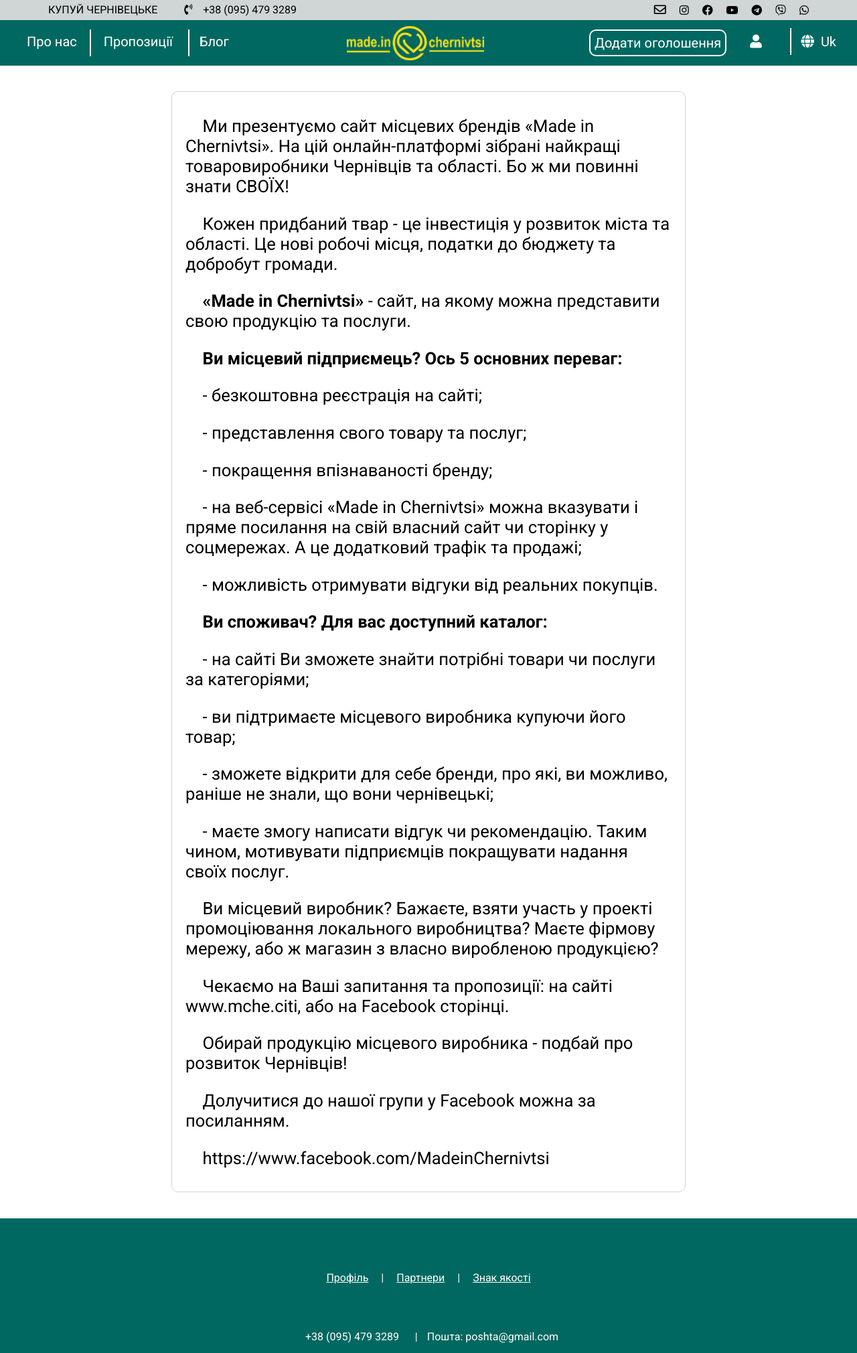
After one commit to ClusterBit/cvblog, a Django app: page /about/ in a window 1280 px wide. The commit adds this page. Shown: the top 2020 px of the page at 67% size. Run offline with Django 3.2, Linux system fonts and the light colour scheme; parts of the project's set-up code (start-up, migrations or seed data) failed here and were passed over; some libraries are stand-ins or nearby versions.

Commit message:
Nav menu

```diff
--- a/app/core/static/core/styles/style.css
+++ b/app/core/static/core/styles/style.css
@@ -1359,8 +1359,8 @@ border:0px;
     .numb{
     display: none !important;
     }
+}
 
-}
 @media only screen and (max-width: 790px){
     .main-header-left li {
     display: none;
@@ -1386,3 +1386,21 @@ border:0px;
     margin-inline-end: 5px;
     }
 }
+
+.about-container{
+    border: 1px solid lightgray;
+    border-radius: 10px;
+    margin: 3% auto;
+    width: 60%;
+    padding:10px 20px;
+}
+
+.about-container p{
+text-indent: 2vw;
+font-size: 2vw;
+}
+
+.about-container h3{
+text-indent: 2vw;
+font-size: 2vw;
+}
--- /dev/null
+++ b/app/core/templates/blog/about.html
@@ -0,0 +1,29 @@
+{% extends 'blog/base.html' %}
+{% load static %}
+{% block content %}
+<div class="about-container">
+    <p>Ми презентуємо сайт місцевих брендів «Made in Chernivtsi». На цій онлайн-платформі зібрані найкращі
+        товаровиробники Чернівців та області. Бо ж ми повинні знати СВОЇХ!</p>
+    <p>Кожен придбаний твар - це інвестиція у розвиток міста та області. Це нові робочі місця, податки до бюджету та
+        добробут громади.</p>
+    <p><strong>«Made in Chernivtsi»</strong> - сайт, на якому можна представити свою продукцію та послуги.</p>
+    <h3>Ви місцевий підприємець? Ось 5 основних переваг:</h3>
+    <p>- безкоштовна реєстрація на сайті;</p>
+    <p>- представлення свого товару та послуг;</p>
+    <p>- покращення впізнаваності бренду;</p>
+    <p>- на веб-сервісі «Made in Chernivtsi» можна вказувати і пряме посилання на свій власний сайт чи сторінку у
+    соцмережах. А це додатковий трафік та продажі;</p>
+    <p>- можливість отримувати відгуки від реальних покупців.</p>
+    <h3>Ви споживач? Для вас доступний каталог:</h3>
+    <p>- на сайті Ви зможете знайти потрібні товари чи послуги за категоріями;</p>
+    <p>- ви підтримаєте місцевого виробника купуючи його товар;</p>
+    <p>- зможете відкрити для себе бренди, про які, ви можливо, раніше не знали, що вони чернівецькі;</p>
+    <p>- маєте змогу написати відгук чи рекомендацію. Таким чином, мотивувати підприємців покращувати надання своїх послуг.</p>
+    <p>Ви місцевий виробник? Бажаєте, взяти участь у проекті промоціювання локального виробництва? Маєте фірмову мережу,
+    або ж магазин з власно виробленою продукцією?</p>
+    <p>Чекаємо на Ваші запитання та пропозиції: на сайті www.mche.citi, або на Facebook сторінці.</p>
+    <p>Обирай продукцію місцевого виробника - подбай про розвиток Чернівців!</p>
+    <p>Долучитися до нашої групи у Facebook можна за посиланням.</p>
+    <p>https://www.facebook.com/MadeinChernivtsi</p>
+</div>
+{%endblock%}
--- a/app/core/urls.py
+++ b/app/core/urls.py
@@ -6,6 +6,7 @@ from django.conf.urls.static import static
 urlpatterns = [
     path('', views.PostList.as_view(), name='home'),
     path('<slug:slug>', views.PostDetail.as_view(), name='post_detail'),
+    path('about/', views.about.as_view(), name='about'),
     path('signup/', views.signup.as_view(), name='signup'),
     path('signup/company/', views.signup_company, name='signup_company'),
     path('signup/customer/', views.signup_customer, name='signup_customer'),
--- a/app/core/views.py
+++ b/app/core/views.py
@@ -69,3 +69,7 @@ def signup_company(request):
 
 class signup(TemplateView):
     template_name = 'registration/signup.html'
+
+
+class about(TemplateView):
+    template_name = 'blog/about.html'
```
